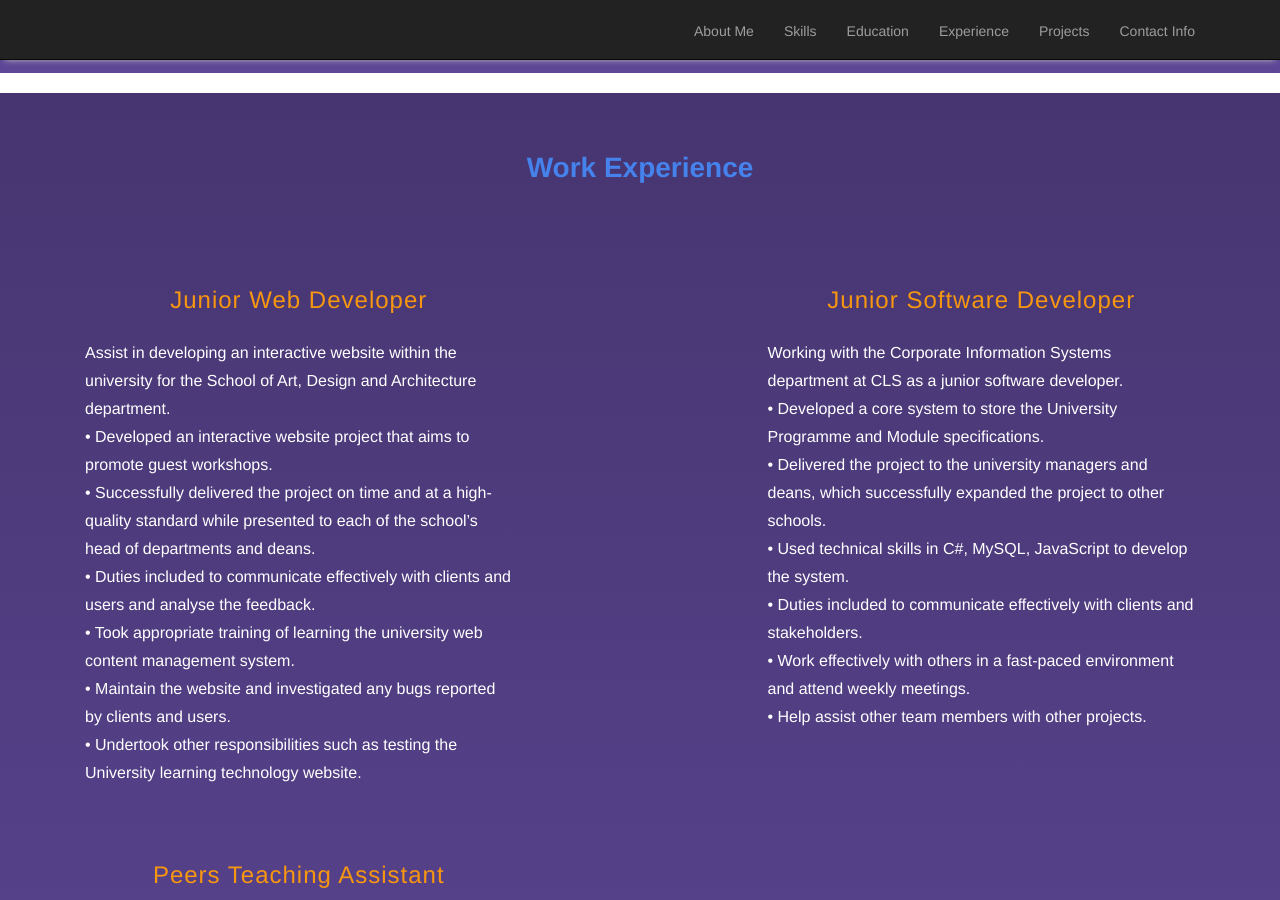
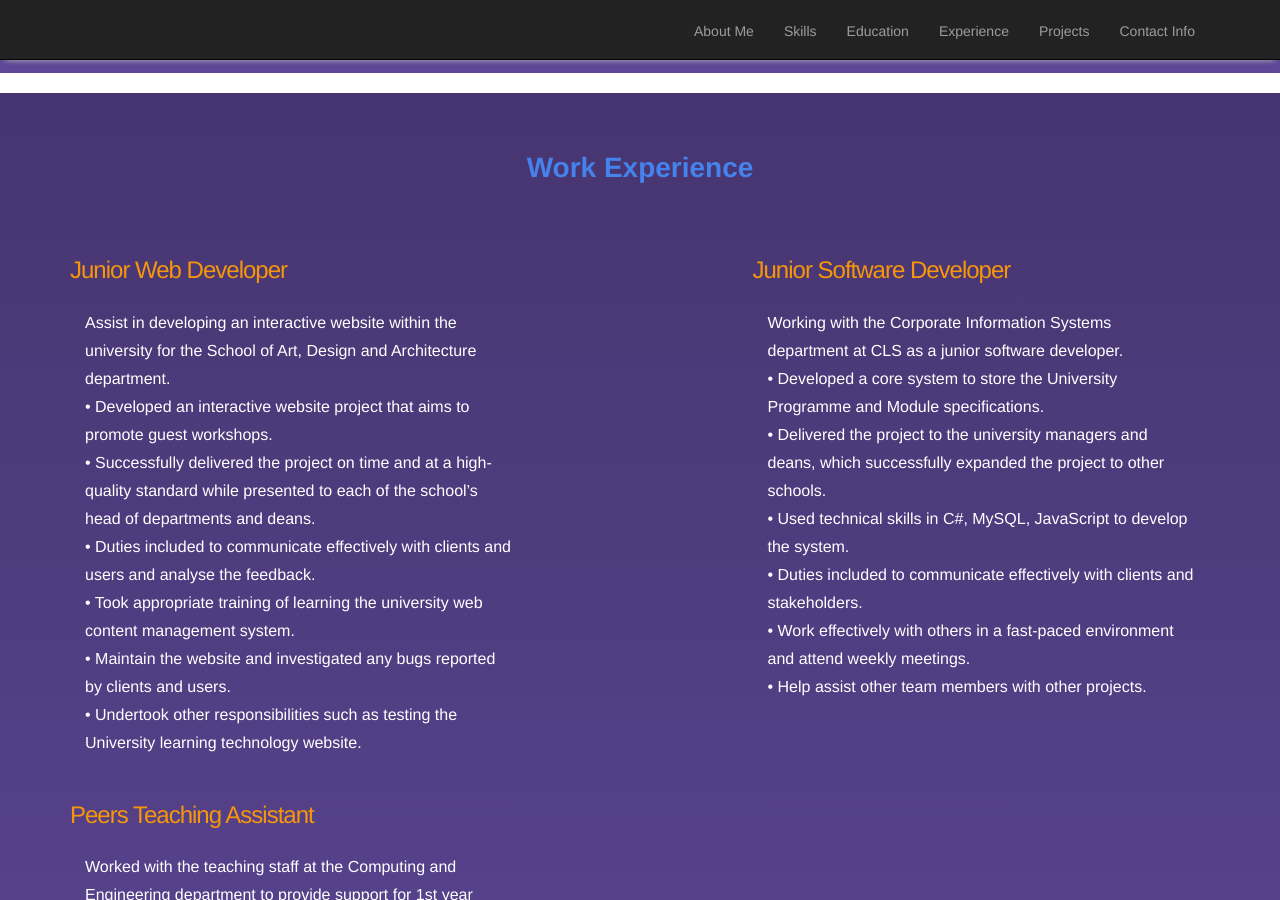
Before and after one commit to thisisatest1990/thisisatest1990.github.io, a Jekyll site: the page built from index.html, in a window 1280 px wide and 900 px high, scrolled down 2740 px. Built offline with Jekyll 4.4.1, drawn with Linux system fonts in a browser that asks for light colours; nearby versions of some CDN libraries.

Commit message:
Update experience.html

```diff
--- a/_includes/experience.html
+++ b/_includes/experience.html
@@ -6,7 +6,7 @@
 
 					<div class="row row1">
 						<div class="col-sm-5" data-sr="wait 0.1s enter left over 1s">
-							<h3 class="centered sechead subsec">Junior Web Developer</h3>
+							<h3 class="topicon sechead">Junior Web Developer</h3>
 							<div class="article-link">
 								<p class="process-p">
 								Assist in developing an interactive website within the university for the School of Art, Design and Architecture department.
@@ -26,7 +26,7 @@
 							</div>
 						</div>
 						<div class="col-sm-5 col-sm-offset-2" data-sr="wait 0.1s enter right over 1s">
-							<h3 class="centered sechead subsec">Junior Software Developer</h3>
+							<h3 class="topicon sechead">Junior Software Developer</h3>
 							<div class="article-link">
 								<p class="process-p">
 								Working with the Corporate Information Systems department at CLS as a junior software developer.
@@ -49,7 +49,7 @@
 
 					<div class="row row2">
 						<div class="col-sm-5" data-sr="wait 0.1s enter left over 1s">
-							<h3 class="centered sechead subsec">Peers Teaching Assistant</h3>
+							<h3 class="topicon sechead">Peers Teaching Assistant</h3>
 							<div class="article-link">
 								<p class="process-p">
 								Worked with the teaching staff at the Computing and Engineering department to provide support for 1st year students while being a voice to collect feedback and suggestions.
```
